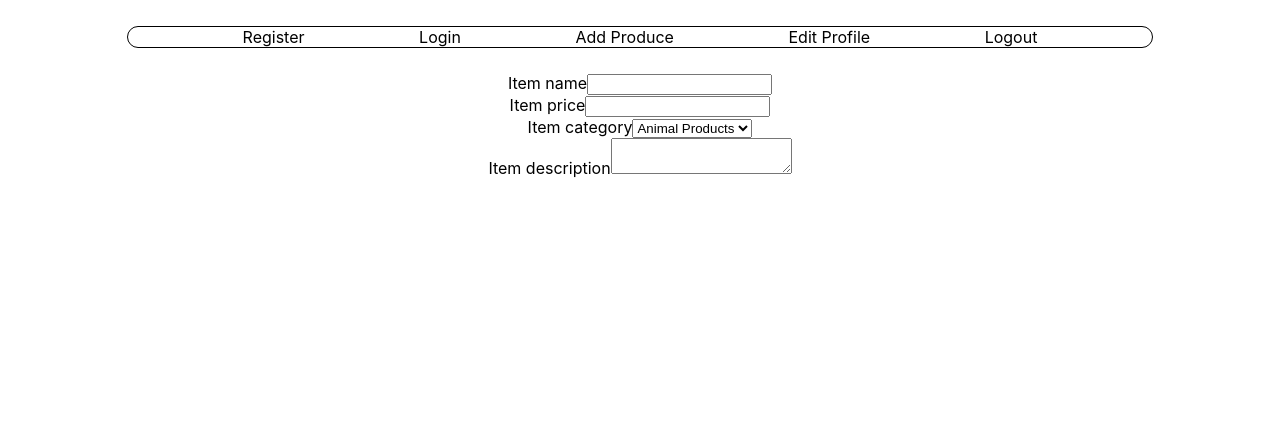
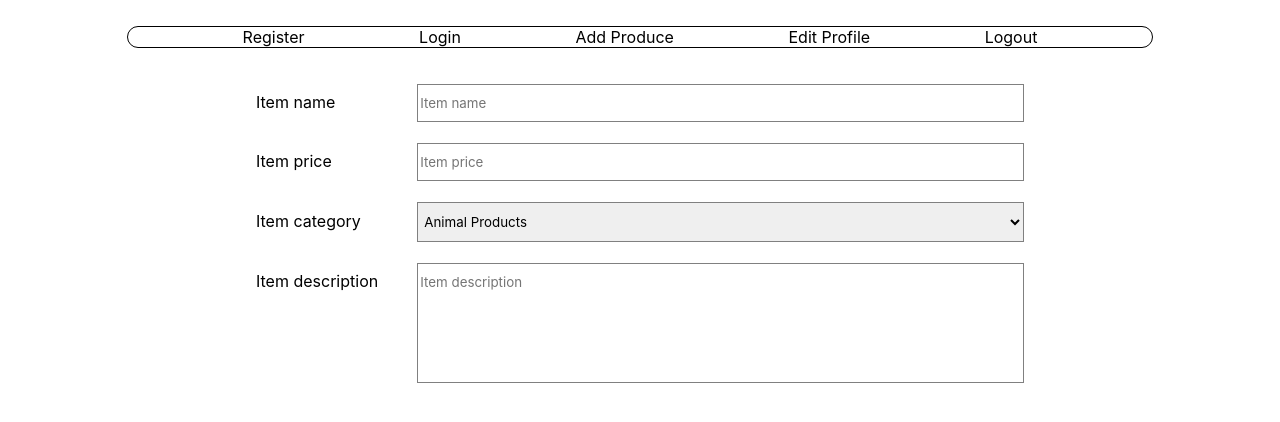
Before and after one commit to ChristopherHenao/marketplace-frontend, a React (Create React App) app: page /add-produce in a window 1280 px wide. Shown: the top 422 px of the page. Built offline with nearby package versions, Linux system fonts and the light colour scheme.

Commit message:
use flexbox to style AddItem form

```diff
--- a/src/App.css
+++ b/src/App.css
@@ -127,3 +127,39 @@
   margin: 4px 2px;
   cursor: pointer;
 }
+
+/* Add item form styles */
+
+#addItemForm {
+  display: flex;
+  flex-direction: column;
+  justify-content: space-around;
+  margin: auto;
+  height: 40vh;
+  width: 60%;
+}
+
+#addItemForm :is(input, select, textarea, button) {
+  font-family: inherit;
+  box-sizing: border-box;
+  padding: 10px 2px;
+  border: 1px grey solid;
+  flex-grow: 1;
+}
+
+#addItemForm textarea {
+  resize: none;
+  height: 15vh;
+}
+
+#addItemForm > div {
+  display: flex;
+  justify-content: space-between;
+  align-items: baseline;
+}
+
+#addItemForm > div > label {
+  width: 20%;
+  text-align: left;
+  padding-right: 1%;
+}
--- a/src/components/AddItem.js
+++ b/src/components/AddItem.js
@@ -6,19 +6,23 @@ const AddItem = () => {
         <div id="addItemFormContainer">
             <form id="addItemForm">
                 <div id="itemNameDiv">
-                    <label>Item name
-                        <input name="item_name" type="text"></input>
-                    </label>
+                    <label>Item name</label>
+                    <input
+                        name="item_name"
+                        type="text"
+                        placeholder="Item name" />
                 </div>
 
                 <div id="itemPriceDiv">
-                    <label>Item price
-                        <input name="item_price" type="text"></input>
-                    </label>
+                    <label>Item price</label>
+                    <input
+                        name="item_price"
+                        type="text"
+                        placeholder="Item price" />
                 </div>
 
                 <div id="itemCategoryDiv">
-                    <label>Item category
+                    <label>Item category</label>
                     <select name="item_category">
                         <option>Animal Products</option>
                         <option>Beans</option>
@@ -32,13 +36,14 @@ const AddItem = () => {
                         <option>Vegetables</option>
                         <option>Other</option>
                     </select>
-                    </label>
                 </div>
 
                 <div id="itemDescriptionDiv">
-                    <label>Item description
-                        <textarea name="item_description"></textarea>
-                    </label>
+                    <label>Item description</label>
+                    <textarea
+                        placeholder="Item description"
+                        name="item_description">
+                    </textarea>
                 </div>
             </form>
         </div>
```
Lines whose indentation alone changed are shown as unchanged.
